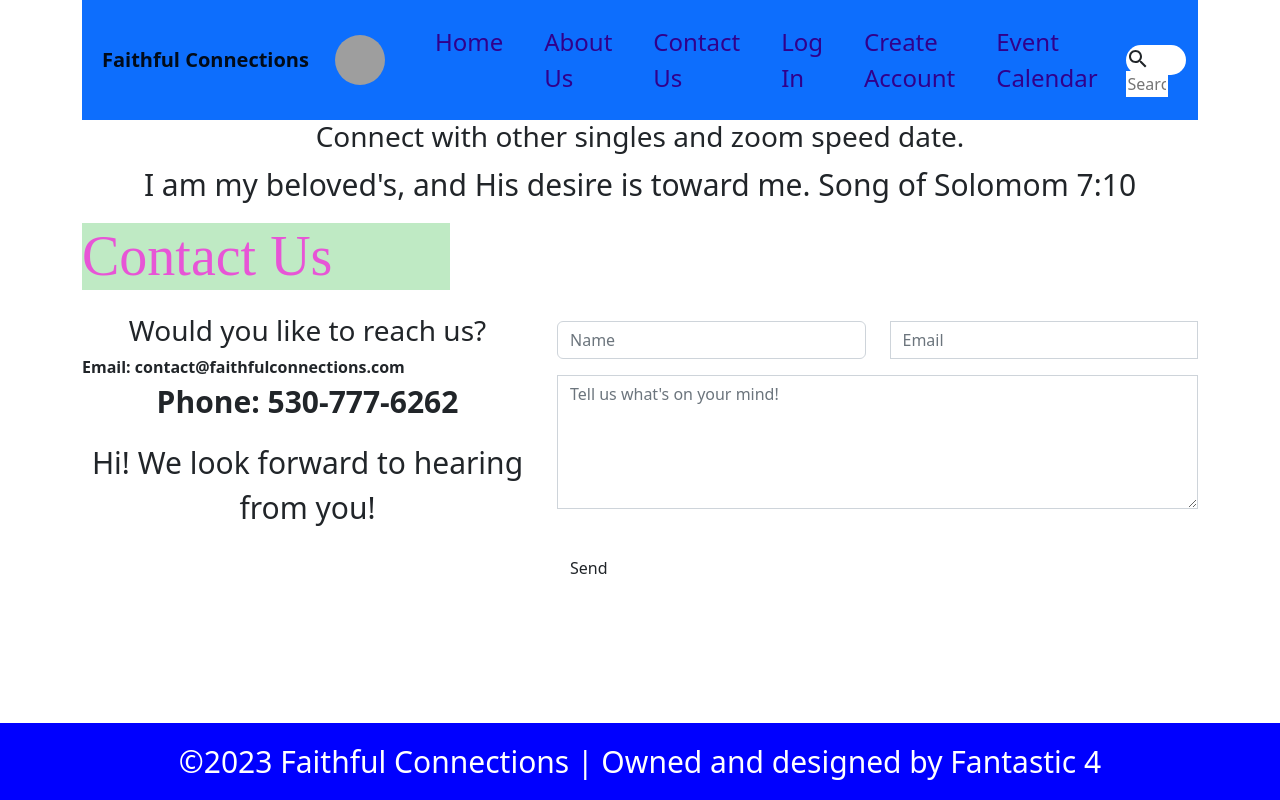
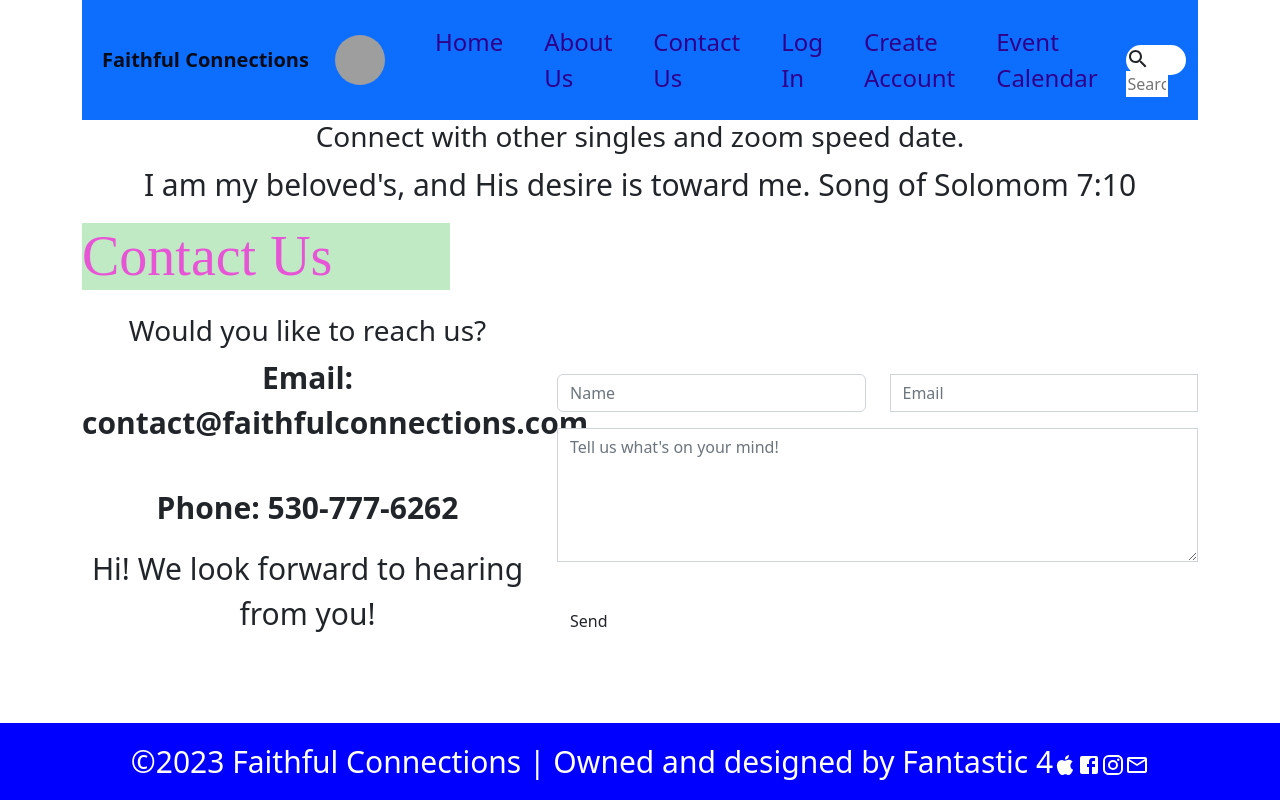
Before and after one commit to bethel-school-of-technology/team-fantastic-4-frontend, a React (Create React App) app: page /contact-us in a window 1280 px wide. Built offline with nearby package versions, Linux system fonts and the light colour scheme; grey boxes are pictures that could not be loaded.

Commit message:
//made modifications to contact and footer

```diff
--- a/src/ContactUs.js
+++ b/src/ContactUs.js
@@ -17,11 +17,12 @@ function ContactUs() {
         <Col lg='5' className="mb-5">
           <h3 className="color_sec py_4">Would you like to reach us?</h3>
           <address>
+            <p>
             <strong>Email: contact@faithfulconnections.com</strong>
+            </p>
             <br></br>
-
             <p>
-              <strong>Phone: 530-777-6262</strong>
+            <strong>Phone: 530-777-6262</strong>
             </p>
           </address>
           <p>Hi! We look forward to hearing from you!</p>
--- a/src/Footer.js
+++ b/src/Footer.js
@@ -1,6 +1,9 @@
 import React from 'react';
 import "./Footer.css"
-//import AppleIcon from '@mui/icons-material/Apple';
+import AppleIcon from '@mui/icons-material/Apple';
+import FacebookIcon from '@mui/icons-material/Facebook';
+import InstagramIcon from '@mui/icons-material/Instagram';
+import MailOutlineIcon from '@mui/icons-material/MailOutline';
 
 const Footer = () => {
     return(
@@ -10,6 +13,11 @@ const Footer = () => {
 
                     <p className='col-sm'>
                         &copy;{new Date().getFullYear()} Faithful Connections | Owned and designed by Fantastic 4
+                        <AppleIcon className='apple' icon={AppleIcon}></AppleIcon>
+                        <FacebookIcon className='facebook' icon={FacebookIcon}></FacebookIcon>
+                        <InstagramIcon className='instagram' icon={InstagramIcon}></InstagramIcon>
+                        <MailOutlineIcon className='mailoutline' icon={MailOutlineIcon}></MailOutlineIcon>
+
                     </p>
 
                 </div>
```
